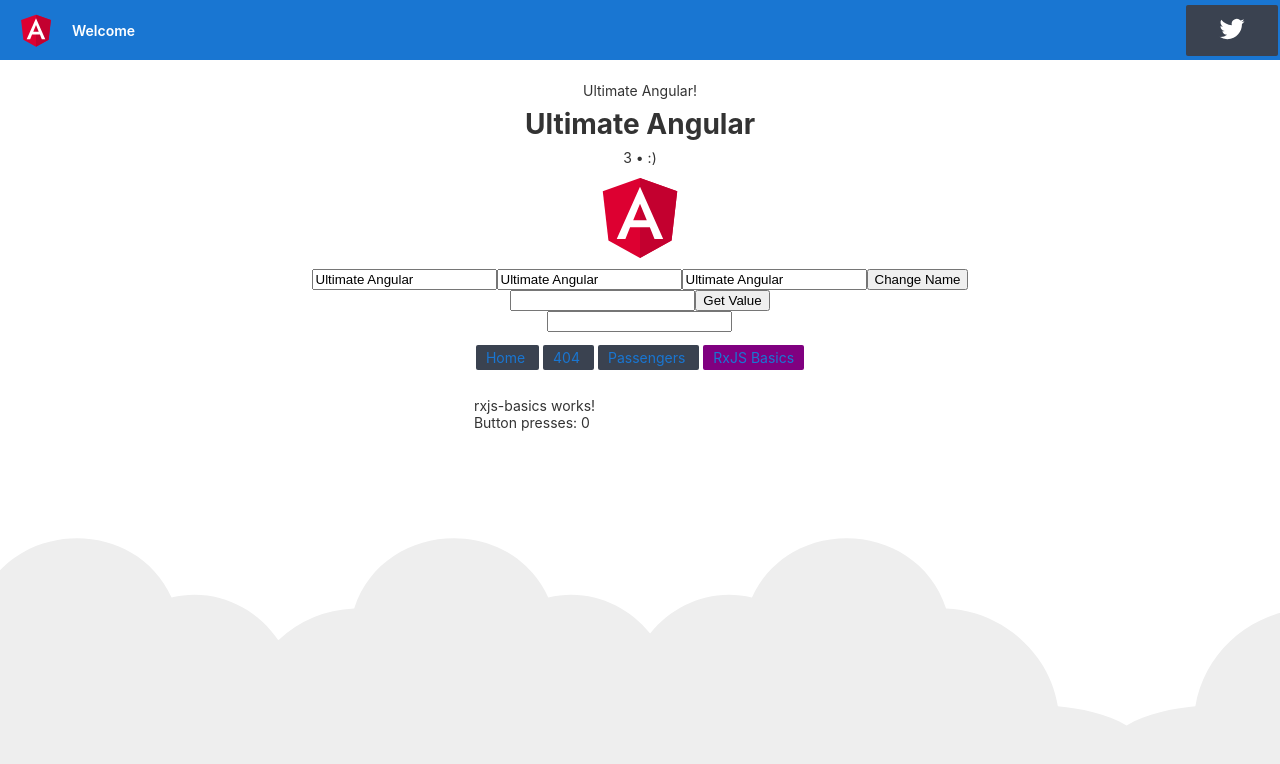
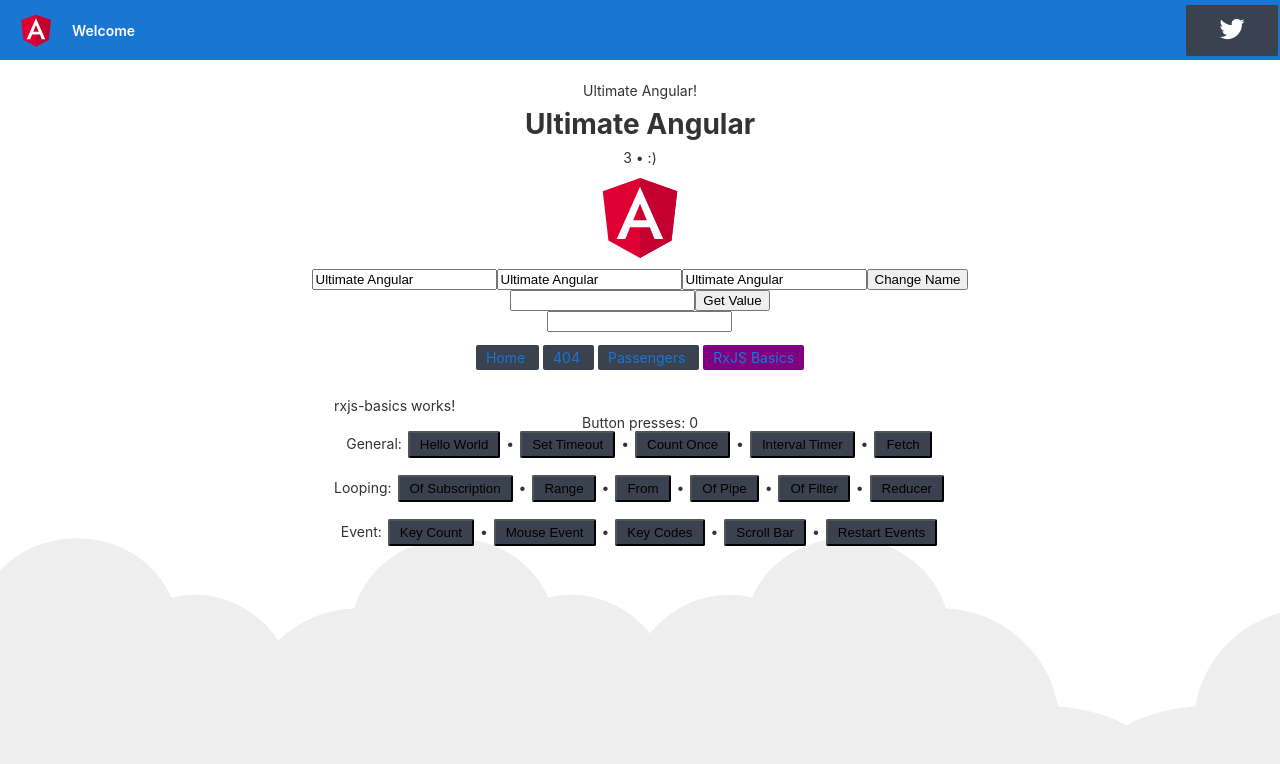
Before and after one commit to norandiaconu/angular-fundamentals, an Angular app: page /rxjs-basics in a window 1280 px wide. Before the commit this address had no page. Shown: the top 764 px of the page. Built offline with nearby package versions, Linux system fonts and the light colour scheme.

Commit message:
Separated rxjs functionality into methods

```diff
--- a/src/app/app.component.css
+++ b/src/app/app.component.css
@@ -16,3 +16,10 @@
 a.active {
     background: purple;
 }
+.progress-bar {
+    position: fixed;
+    top: 0;
+    height: 4px;
+    width: 0%;
+    background: purple;
+}
--- a/src/app/app.component.html
+++ b/src/app/app.component.html
@@ -26,8 +26,8 @@
     </a>
 </div>
 
+<div class="progress-bar"></div>
 <div class="content" role="main">
-
   <div class="app">
     {{ title + '!' }}
     <h1 [innerHTML]="title"></h1>
--- a/src/app/app.module.ts
+++ b/src/app/app.module.ts
@@ -7,7 +7,7 @@
 import { PassengerDashboardModule } from "./passenger-dashboard/passenger-dashboard.module";
 import { HomeComponent } from "./home/home.component";
 import { NotFoundComponent } from "./not-found/not-found.component";
-import { RxjsBasicsComponent } from './rxjs-basics/rxjs-basics.component';
+import { RxjsBasicsComponent } from "./rxjs-basics/rxjs-basics.component";
 
 const routes: Routes = [
   { path: "", redirectTo: "passengers", pathMatch: "full" },
--- a/src/app/rxjs-basics/rxjs-basics.component.css
+++ b/src/app/rxjs-basics/rxjs-basics.component.css
@@ -0,0 +1,9 @@
+button {
+    background: #3a4250;
+    padding: 4px 10px;
+    margin: 0 2px;
+    border-radius: 2px;
+}
+div {
+    text-align: center;
+}
--- a/src/app/rxjs-basics/rxjs-basics.component.html
+++ b/src/app/rxjs-basics/rxjs-basics.component.html
@@ -2,3 +2,37 @@
 <div>
     Button presses: {{ amount }}
 </div>
+<div>
+    General:
+    <button (click)="helloWorld()">Hello World</button> &bull;
+    <button (click)="setTimeout()">Set Timeout</button> &bull;
+    <button (click)="countOnce()">Count Once</button> &bull;
+    <button (click)="intervalTimer()">Interval Timer</button> &bull;
+    <button (click)="fetch()">Fetch</button>
+    <br/><br/>
+    Looping:
+    <button (click)="ofSubscription()">Of Subscription</button> &bull;
+    <button (click)="range()">Range</button> &bull;
+    <button (click)="from()">From</button> &bull;
+    <button (click)="ofPipe()">Of Pipe</button> &bull;
+    <button (click)="ofFilter()">Of Filter</button> &bull;
+    <button (click)="reducer()">Reducer</button>
+    <br/><br/>
+    Event:
+    <span *ngIf="displayCount">
+        <button (click)="keyCount()">Key Count</button> &bull;
+    </span>
+    <span *ngIf="displayMouse">
+        <button (click)="mouseClickEvent()">Mouse Event</button> &bull;
+    </span>
+    <span *ngIf="displayKeys">
+        <button (click)="keyCodes()">Key Codes</button> &bull;
+    </span>
+    <span *ngIf="displayKeys">
+        <button (click)="scrollBar()">Scroll Bar</button> &bull;
+    </span>
+    <button (click)="restartEvents()">Restart Events</button>
+    <div *ngIf="displayText">
+        <br *ngFor="let i of [].constructor(100)"/>
+    </div>
+</div>
--- a/src/app/rxjs-basics/rxjs-basics.component.ts
+++ b/src/app/rxjs-basics/rxjs-basics.component.ts
@@ -1,5 +1,6 @@
 import { Component, OnInit, OnDestroy } from "@angular/core";
-import { fromEvent, Observable, observable, Subscription, of, range } from "rxjs";
+import { fromEvent, Observable, observable, Subscription, of, range, from, interval, timer, Observer } from "rxjs";
+import { map, pluck, mapTo, filter, reduce, take } from "rxjs/operators";
 
 @Component({
   selector: "rxjs-basics",
@@ -8,30 +9,55 @@
 })
 export class RxjsBasicsComponent implements OnInit, OnDestroy {
   amount: number;
-  initial: Subscription;
-  keys: Subscription;
+  consoleString: string;
   counter: Subscription;
-  multipleSub: Subscription;
+  eventSub: Subscription;
+  observer: Observer<number|Event>;
+  displayCount: boolean;
+  displayMouse: boolean;
+  displayKeys: boolean;
+  displayText: boolean;
+  keyup$ = fromEvent(document, "keyup");
 
   constructor() { }
 
   ngOnInit(): void {
+    this.amount = 0;
+    this.consoleString = "";
+    this.counter = new Subscription();
+    this.eventSub = new Subscription();
+    this.observer = {
+      next: val => console.log(this.consoleString, val),
+      error: err => console.log("error", err),
+      complete: () => console.log("complete")
+    };
+    this.displayCount = true;
+    this.displayMouse = true;
+    this.displayKeys = true;
+    this.displayText = false;
+  }
+
+  helloWorld(): void {
     const observable1 = new Observable(subscriber => {
       subscriber.next("Hello");
       subscriber.next("World");
       subscriber.complete();
     });
-    const observer = {
-      next: val => console.log("next", val),
-      error: err => console.log("error", err),
-      complete: () => console.log("complete")
-    };
-    this.amount = 0;
+
     console.log("before");
-    this.initial = observable1.subscribe(observer);
+    this.consoleString = "helloWorld";
+    observable1.subscribe(this.observer).unsubscribe();
     console.log("after");
+  }
 
-    // Count once
+  setTimeout(): void {
+    setTimeout(() => {
+      console.log("timeout");
+    }, 3000);
+  }
+
+  countOnce(): void {
+    this.consoleString = "countOnce";
     const observable2 = new Observable(subscriber => {
       let count = 0;
       const id = setInterval(() => {
@@ -45,50 +71,154 @@
         clearInterval(id);
       };
     });
-    this.counter = observable2.subscribe(observer);
+    this.counter = observable2.subscribe(this.observer);
+  }
 
-    // Multiple unsubscribe
-    this.multipleSub = new Subscription();
-    this.multipleSub.add(this.initial);
-    this.multipleSub.add(this.keys);
+  intervalTimer(): void {
+    this.consoleString = "intervalTimer";
+    const timer$ = interval(1000);
+    const timerSub = timer$.subscribe(this.observer);
+    const timer2$ = timer(8000, 1000);
+    const timerSub2 = timer2$.subscribe(console.log);
+    setTimeout(() => {
+      timerSub.unsubscribe();
+      timerSub2.unsubscribe();
+    }, 10000);
+  }
 
+  fetch(): void {
+    const fetchedPromise = fetch("https://api.github.com/users/octocat");
+    fetchedPromise.then(data => {
+        console.log(data.json());
+    });
+  }
+
+  ofSubscription(): void {
+    this.consoleString = "ofSubscription";
+    const source2$ = of(11, 12, 13, 14, 15);
+    const sub = source2$.subscribe(this.observer);
+    sub.unsubscribe();
+  }
+
+  range(): void {
+    this.consoleString = "range";
+    const source3$ = range(100, 5);
+    source3$.subscribe(this.observer).unsubscribe();
+  }
+
+  from(): void {
+    this.consoleString = "from";
+    const source4$ = from([21, 22, 23, 24, 25]);
+    source4$.subscribe(this.observer).unsubscribe();
+  }
+
+  ofPipe(): void {
+    this.consoleString = "ofPipe";
+    of(1, 2, 3, 4, 5).pipe(
+      map(value => value * 10)
+    ).subscribe(this.observer).unsubscribe();
+  }
+
+  ofFilter(): void {
+    this.consoleString = "ofFilter";
+    of(30, 31, 32, 33, 34, 35).pipe(
+      filter(value => value > 32)
+    ).subscribe(this.observer).unsubscribe();
+  }
+
+  reducer(): void {
+    this.consoleString = "reducer";
+    const numbers = [1, 2, 3, 4, 5];
+    const totalReducer = (accumulator, currentValue) => {
+      return accumulator + currentValue;
+    };
+    const total = numbers.reduce(totalReducer);
+    console.log(total);
+
+    from(numbers).pipe(
+      reduce(totalReducer)
+    ).subscribe(this.observer).unsubscribe();
+
+    const obs = interval(100).pipe(
+      take(4),
+      reduce(totalReducer)
+    ).subscribe(this.observer);
     setTimeout(() => {
-      console.log("timeout");
-    }, 3000);
+      obs.unsubscribe();
+    }, 1000);
+  }
 
-    // fromEvent keyup
-    const source$ = fromEvent(document, "keyup");
-    this.keys = source$.subscribe(observer1 => {
+  keyCount(): void {
+    this.displayCount = false;
+    this.eventSub.add(this.keyup$.subscribe(observer1 => {
       this.amount++;
       console.log(observer1);
-      console.log(this.amount);
-    });
+      console.log(this.amount, "keyCount");
+    }));
+  }
 
-    // fromEvent click
+  mouseClickEvent(): void {
+    this.displayMouse = false;
+    this.consoleString = "mouseClickEvent";
     const source1$ = fromEvent(document, "click");
-    const subOne = source1$.subscribe(observer);
-    const subTwo = source1$.subscribe(observer);
+    const subOne = source1$.subscribe(this.observer);
+    this.eventSub.add(source1$.subscribe(this.observer));
     setTimeout(() => {
       console.log("unsubscribing one click event");
       subOne.unsubscribe();
-    }, 10000);
+    }, 5000);
+  }
 
-    // of
-    const source2$ = of(11, 12, 13, 14, 15);
-    const sub = source2$.subscribe(observer);
-    sub.unsubscribe();
+  keyCodes(): void {
+    this.displayKeys = false;
+    const keyCodeMap$ = this.keyup$.pipe(
+      map((event: KeyboardEvent) => event.code)
+    );
+    this.eventSub.add(keyCodeMap$.subscribe(console.log));
 
-    // range
-    const source3$ = range(100, 5);
-    const sub1 = source3$.subscribe(observer);
-    sub1.unsubscribe();
+    const keyCodePluck$ = this.keyup$.pipe(
+      pluck("code")
+    );
+    this.eventSub.add(keyCodePluck$.subscribe(console.log));
+
+    const keyCodeMapTo$ = this.keyup$.pipe(
+      mapTo("keyPressed")
+    );
+    this.eventSub.add(keyCodeMapTo$.subscribe(console.log));
+
+    const enter$ = this.keyup$.pipe(
+      filter((code: KeyboardEvent) => code.code === "Enter")
+    );
+    this.eventSub.add(enter$.subscribe(console.log));
+  }
+
+  scrollBar(): void {
+    this.displayText = true;
+    const scroll$ = fromEvent(document, "scroll");
+    const progress$ = scroll$.pipe(
+      map(() => {
+        const { scrollTop, scrollHeight, clientHeight} = document.documentElement;
+        return (scrollTop / (scrollHeight - clientHeight)) * 100;
+      })
+    );
+    const progressBar = document.querySelector<Element>(".progress-bar");
+    this.eventSub.add(progress$.subscribe(percent => {
+      progressBar.setAttribute("style", "width: " + percent + "%");
+    }));
+  }
+
+  restartEvents(): void {
+    this.eventSub.unsubscribe();
+    this.displayCount = true;
+    this.displayMouse = true;
+    this.displayKeys = true;
+    this.displayText = false;
+    this.eventSub = new Subscription();
   }
 
   ngOnDestroy(): void {
-    this.initial.unsubscribe();
-    this.keys.unsubscribe();
-    // this.counter.unsubscribe();
-    this.multipleSub.unsubscribe();
+    this.counter.unsubscribe();
+    this.eventSub.unsubscribe();
   }
 
 }
```
